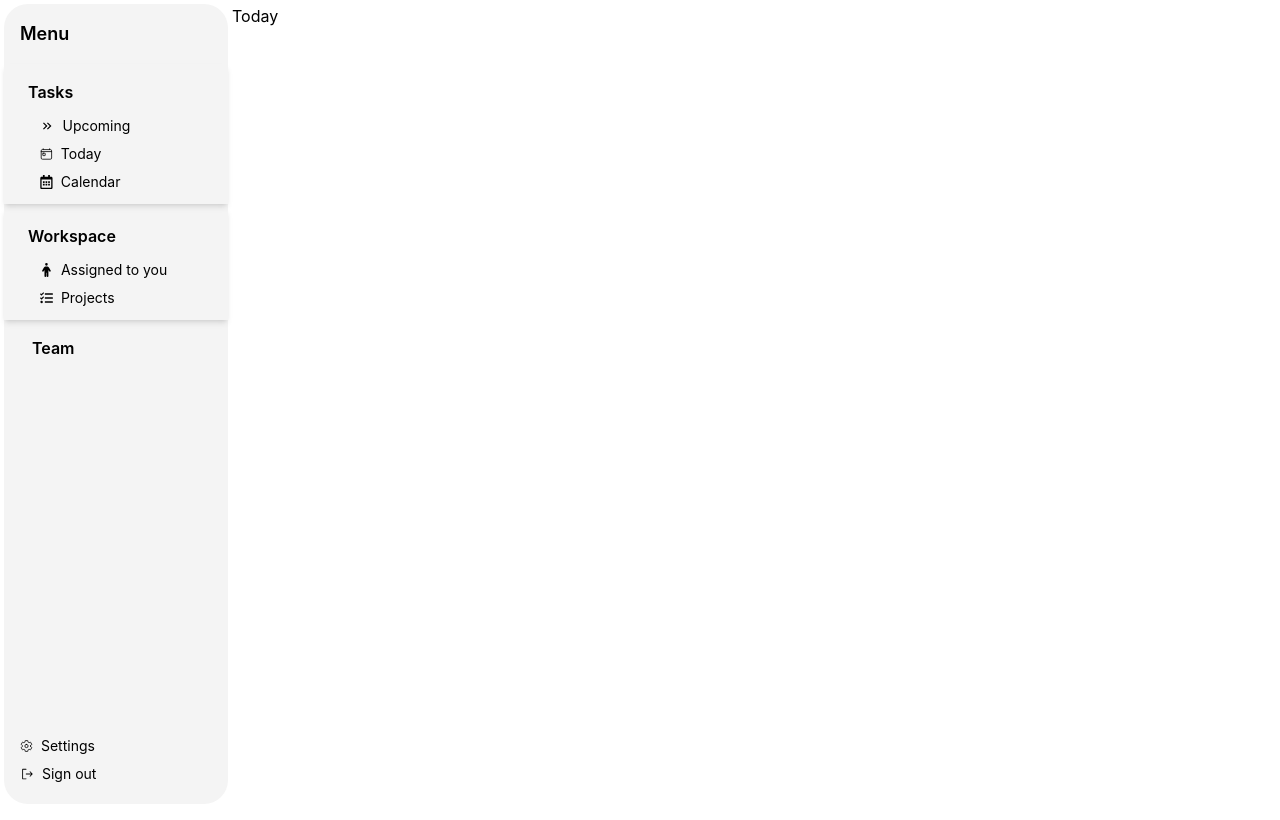
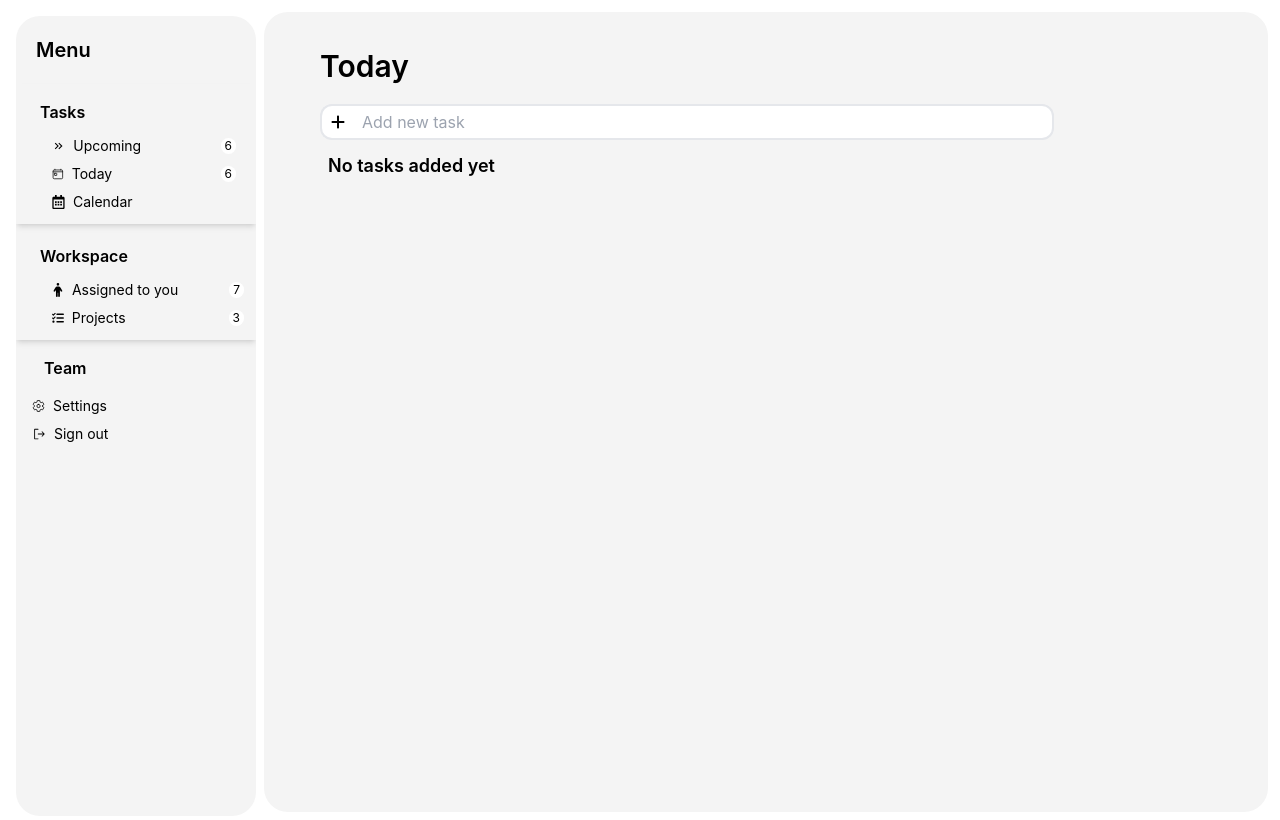
Before and after one commit to CaptGuto/taskmanagement-system-front-end-reactjs, a React (Create React App) app: page /today in a window 1280 px wide. Shown: the top 820 px of the page. Built offline with nearby package versions, Linux system fonts and the light colour scheme.

Commit message:
Built the home and today page, fixed some bugs with login, and sidebar

```diff
--- a/src/components/Sidebar.js
+++ b/src/components/Sidebar.js
@@ -1,5 +1,5 @@
 import { useState } from "react";
-import { NavLink } from "react-router-dom";
+import { Link, NavLink } from "react-router-dom";
 import EditTeam from "./Modals/EditTeam";
 //icons
 import { MdKeyboardDoubleArrowRight } from "react-icons/md";
@@ -28,54 +28,88 @@ function Sidebar() {
   }
 
   return (
-    <div className="relative">
-      <button onClick={toggleSidebar} className={`${isSidebarOpen? 'hidden' : 'block'} md:hidden p-2`}>
-            <FaBars size={24} />
+    <div className="relative p-1">
+      <button
+        onClick={toggleSidebar}
+        className={`p-1 sm:p-2 md:hidden block ${isSidebarOpen ? "hidden" : "block"}`}
+      >
+        <FaBars className="text-[18] sm:text-[20]" />
       </button>
       <div
-        className={`w-56 bg-[#f4f4f4] rounded-3xl text-black min-h-screen transition-transform duration-300 md:static md:transform-none ${isSidebarOpen ? "translate-x-0" : "-translate-x-full"
-          } md:block`}
+        className={`fixed top-0 left-0 w-full max-w-56 lg:min-w-60 bg-[#f4f4f4] rounded-3xl text-black min-h-screen transition-transform duration-100 transform overflow-y-auto ${isSidebarOpen ? "translate-x-0" : "-translate-x-full"} md:translate-x-0 md:static md:block flex flex-col justify-between z-50`}
       >
-        <div className="flex items-center justify-between p-4">
-          <h1 className="text-lg font-semibold">Menu</h1>
+        {/* Top Section */}
+        <div className="flex flex-col flex-grow">
+          <div className="flex items-center justify-between p-5">
+            <Link to={"/home"} className="text-lg md:text-xl font-semibold">
+              Menu
+            </Link>
             <button onClick={toggleSidebar} className="md:hidden">
               <FaBars size={24} />
             </button>
           </div>
+
           <div className="shadow-md mb-1 p-2">
             <button className="w-full px-4 py-2 text-left text-base font-semibold">
               Tasks
             </button>
             <div className="pl-6 flex flex-col pr-2">
-            <NavLink to={'/upcoming'} className="flex items-center hover:bg-gray-300 rounded-md px-1">
+              <NavLink
+                to={"/upcoming"}
+                className="flex items-center hover:bg-gray-300 rounded-md px-1"
+              >
                 <MdKeyboardDoubleArrowRight />
-              <div className="w-full px-2 py-1 text-left  text-sm ">Upcoming</div>
+                <div className="w-full px-2 py-1 text-left text-sm">
+                  Upcoming
+                </div>
+                <span className="bg-white rounded-full px-1 text-xs">6</span>
               </NavLink>
 
-            <NavLink to={'/today'} className="flex items-center hover:bg-gray-300 rounded-md px-1">
+              <NavLink
+                to={"/today"}
+                className="flex items-center hover:bg-gray-300 rounded-md px-1"
+              >
                 <IoTodayOutline className="text-sm" />
-              <div className="w-full px-2 py-1 text-left  text-sm ">Today</div>
+                <div className="w-full px-2 py-1 text-left text-sm">Today</div>
+                <span className="bg-white rounded-full px-1 text-xs">6</span>
               </NavLink>
 
-            <NavLink to={'/calendar'} className="flex items-center hover:bg-gray-300 rounded-md px-1">
+              <NavLink
+                to={"/calendar"}
+                className="flex items-center hover:bg-gray-300 rounded-md px-1"
+              >
                 <FaRegCalendarAlt className="text-sm" />
-              <div className="w-full px-2 py-1 text-left  text-sm ">Calendar</div>
+                <div className="w-full px-2 py-1 text-left text-sm">
+                  Calendar
+                </div>
               </NavLink>
             </div>
           </div>
 
           <div className="shadow-md mb-1 p-2">
-          <button className="w-full px-4 py-2 text-left  font-semibold text-base">
+            <button className="w-full px-4 py-2 text-left font-semibold text-base">
               Workspace
             </button>
-          <div className="pl-6  flex flex-col">
-            <NavLink to={'/assigned'} className="flex items-center hover:bg-gray-300 rounded-md px-1">
+            <div className="pl-6 flex flex-col">
+              <NavLink
+                to={"/assigned"}
+                className="flex items-center hover:bg-gray-300 rounded-md px-1"
+              >
                 <FaPerson className="text-sm" />
-              <div className="w-full px-2 py-1 text-left  text-sm ">Assigned to you</div>
+                <div className="w-full px-2 py-1 text-left text-sm">
+                  Assigned to you
+                </div>
+                <span className="bg-white rounded-full px-1 text-xs">7</span>
               </NavLink>
-            <NavLink to={'/projects'} className="flex items-center hover:bg-gray-300 rounded-md px-1">
+              <NavLink
+                to={"/projects"}
+                className="flex items-center hover:bg-gray-300 rounded-md px-1"
+              >
                 <FaTasks className="text-sm" />
-              <div className="w-full px-2 py-1 text-left  text-sm ">Projects</div>
+                <div className="w-full px-2 py-1 text-left text-sm">
+                  Projects
+                </div>
+                <span className="bg-white rounded-full px-1 text-xs">3</span>
               </NavLink>
             </div>
           </div>
@@ -88,15 +122,26 @@ function Sidebar() {
               Team
             </button>
             {openParent3 && (
-            <div className="pl-6 flex flex-col ">
-              <button onClick={handleToggleModalPopup} className="w-full px-4 py-1 text-left hover:bg-gray-300 rounded-md text-sm flex items-center gap-2"><FaPlus className="text-sm"/>Add Team</button>
+              <div className="pl-6 flex flex-col">
+                <button
+                  onClick={handleToggleModalPopup}
+                  className="w-full px-4 py-1 text-left hover:bg-gray-300 rounded-md text-sm flex items-center gap-2"
+                >
+                  <FaPlus className="text-sm" />
+                  Add Team
+                </button>
               </div>
             )}
           </div>
           {showModalPopup && <EditTeam onClose={onClose} />}
+        </div>
 
-        <div className="absolute bottom-4 w-full">
-          <NavLink to={'/settings'} className="flex items-center hover:bg-gray-300 rounded-md px-4">
+        {/* Bottom Section */}
+        <div className="flex flex-col mt-auto">
+          <NavLink
+            to={"/settings"}
+            className="flex items-center hover:bg-gray-300 rounded-md px-4"
+          >
             <IoSettingsOutline className="text-sm" />
             <div className="w-full px-2 py-1 text-left text-sm">Settings</div>
           </NavLink>
--- a/src/pages/Layout.js
+++ b/src/pages/Layout.js
@@ -3,9 +3,9 @@ import Sidebar from '../components/Sidebar';
 
 const Layout = () => {
   return (
-    <div className="flex m-1 gap-1">
+    <div className="flex m-2 gap-1 lg:m-3">
       <Sidebar />
-      <div>
+      <div className='flex-1'>
         <Outlet />
       </div>
     </div>
--- a/src/pages/protected-pages/Home.js
+++ b/src/pages/protected-pages/Home.js
@@ -1,9 +1,14 @@
 import React from 'react'
+import { Link } from 'react-router-dom'
 
 function Home() {
   return (
-    <div>
-      Home
+    <div className='p-1 bg-[#f4f4f4] rounded-3xl text-black min-h-screen w-full flex items-center sm:p-5 md:p-20 lg:px-40 lg:py-10 flex-col'>
+      <h1 className='text-xl md:text-2xl lg:text-4xl font-semibold text-center my-4'>Welcome to Task Manager</h1>
+      <span className='text-sm font-semibold text-center'>
+      A Task Manager app is a simple, user-friendly digital tool designed to help individuals and teams organize tasks and manage their daily activities efficiently. Users can create, edit, and prioritize tasks, set deadlines or reminders and categorize items all within an intuitive and accessible interface. These apps are essential for improving productivity, reducing stress, and ensuring that important responsibilities are not forgotten.
+      </span>
+      <Link to={'/today'} className='bg-gradient-to-r from-[#28A745] via-[#8ac543] to-[#88e488] p-2 w-full rounded-lg text-white text-md font-semibold sm:text-base md:text-lg disabled: bg-green-50 mt-4 hover:bg-gradient-to-r hover:from-[#1b7e32] hover:to-[#8AC543] transition-all disabled:bg-gray-600 block text-center max-w-64'>Go to tasks</Link>
     </div>
   )
 }
--- a/src/pages/protected-pages/Todays.js
+++ b/src/pages/protected-pages/Todays.js
@@ -1,11 +1,158 @@
-import React from 'react'
+import { zodResolver } from '@hookform/resolvers/zod';
+import React, { useEffect, useRef, useState } from 'react';
+import { useForm } from 'react-hook-form';
+import { FaPlus } from 'react-icons/fa6';
+import { useDispatch, useSelector } from 'react-redux';
+import { z } from 'zod';
+import { removeTasks, setTasks, setTasksForDnd, toggleFinished } from '../../store/slices/todayTasks';
+import { ImCheckboxUnchecked, ImCheckboxChecked } from "react-icons/im";
+import { DragDropContext, Droppable, Draggable } from 'react-beautiful-dnd';
+
+
+const taskSchema = z.object({
+  task: z.string().max(500, "Word limit").min(1, '*')
+});
 
 function Todays() {
+  const { register, handleSubmit, formState: { errors, isSubmitting }, reset } = useForm({ resolver: zodResolver(taskSchema) });
+  const tasks = useSelector((state) => state.task.value);
+  const dispatch = useDispatch();
+  const [contextMenu, setContextMenu] = useState(null);
+  const contextMenuRef = useRef(null);
+
+  useEffect(() => {
+    const handleClickOutside = (event) => {
+      if (contextMenuRef.current && !contextMenuRef.current.contains(event.target)) {
+        handleClose();
+      }
+    };
+
+    document.addEventListener('mousedown', handleClickOutside);
+    return () => {
+      document.removeEventListener('mousedown', handleClickOutside);
+    };
+  }, []);
+
+  async function onSubmit(data) {
+    try {
+      //console.log(data);
+      const newTask = { id: `${Date.now()}`, content: data.task, checked: false };
+      dispatch(setTasks(newTask));
+      reset();
+      //send a post request here too or implement useEffect function that triggers every time when the task is updated in any way
+    } catch (error) {
+      console.log(error);
+    }
+  }
+
+  const onDragEnd = (result) => {
+    const { destination, source, draggableId } = result;
+
+    if (!destination) return;
+
+    if (destination.index === source.index) return;
+
+    const updatedTasks = Array.from(tasks);
+    const [movedTask] = updatedTasks.splice(source.index, 1);
+    updatedTasks.splice(destination.index, 0, { ...movedTask, id: draggableId });
+
+    dispatch(setTasksForDnd(updatedTasks));
+    //send a post to the server here also
+  };
+
+  const handleContextMenu = (event, index) => {
+    event.preventDefault();
+    setContextMenu({
+      mouseX: event.clientX - 2,
+      mouseY: event.clientY - 4,
+      taskIndex: index,
+    });
+  };
+
+  const handleClose = () => {
+    setContextMenu(null);
+  };
+
+  const handleDelete = () => {
+    if (contextMenu && contextMenu.taskIndex !== undefined) {
+      const taskId = tasks[contextMenu.taskIndex].id;
+      dispatch(removeTasks(taskId));
+    }
+    handleClose();
+    // send a post request here too
+  };
+
+  const handleChecked = (index) => {
+    dispatch(toggleFinished(tasks[index].id));
+    // here too
+  };
+
   return (
-    <div>
-      Today
+    <div className='p-4 bg-[#f4f4f4] rounded-3xl text-black min-h-screen w-full flex flex-col'>
+      <div>
+        <h1 className='text-xl md:text-2xl lg:text-3xl font-semibold m-5 lg:mx-10'>Today</h1>
+        <form className='flex mx-3 md:mx-10' onSubmit={handleSubmit(onSubmit)}>
+          <button disabled={isSubmitting} className='border-l-2 border-y-2 border-gray-200 py-1 px-2 bg-white rounded-l-xl cursor-pointer' type='submit'>
+            <FaPlus />
+          </button>
+          <input
+            autoComplete='off'
+            className='w-full max-w-[700px] border-r-2 border-y-2 border-gray-200 py-1 px-2 rounded-r-xl focus:outline-none'
+            {...register('task')}
+            type='text'
+            alt='enter tasks'
+            placeholder='Add new task'
+            disabled={isSubmitting}
+          />
+        </form>
+        {errors.task && <p className="text-red-500 mx-10 mt-1">{errors.task.message}</p>}
+      </div>
+
+      <DragDropContext onDragEnd={onDragEnd}>
+        <Droppable droppableId="droppable">
+          {(provided) => (
+            <div
+              ref={provided.innerRef}
+              {...provided.droppableProps}
+              className='mt-3'
+            >
+              {tasks.length > 0 ? tasks.map((task, index) => (
+                <Draggable key={task.id} draggableId={task.id} index={index}>
+                  {(provided, snapshot) => (
+                    <div
+                      ref={provided.innerRef}
+                      {...provided.draggableProps}
+                      {...provided.dragHandleProps}
+                      onContextMenu={(event) => handleContextMenu(event, index)}
+                      className={`shadow-lg py-1 px-4 rounded-md m-1 relative cursor-pointer flex items-center gap-3 max-w-3xl mb-2 ${snapshot.isDragging ? 'bg-gray-50' : ''}`}
+                    >
+                      {task.checked ?
+                        <ImCheckboxChecked className='text-gray-800 bg-white' onClick={() => handleChecked(index)} /> :
+                        <ImCheckboxUnchecked className='text-gray-500' onClick={() => handleChecked(index)} />
+                      }
+                      {task.content}
+                    </div>
+                  )}
+                </Draggable>
+              )) : <p className='px-6 md:px-12 text-lg font-semibold'>No tasks added yet</p>}
+              {provided.placeholder}
+            </div>
+          )}
+        </Droppable>
+      </DragDropContext>
+
+      {contextMenu && (
+        <div
+          ref={contextMenuRef}
+          className="absolute bg-white border shadow-md rounded-md"
+          style={{ top: contextMenu.mouseY, left: contextMenu.mouseX }}
+          onClick={handleDelete}
+        >
+          <p className="px-4 py-1 text-red-500 hover:bg-gray-100 cursor-pointer z-20">Delete</p>
+        </div>
+      )}
     </div>
-  )
+  );
 }
 
-export default Todays
+export default Todays;
--- /dev/null
+++ b/src/store/slices/todayTasks.js
@@ -0,0 +1,32 @@
+import { createSlice } from "@reduxjs/toolkit";
+
+
+
+const initialState = {
+  value: [],
+}
+
+export const taskSlice = createSlice({
+  name: 'task',
+  initialState,
+  reducers: {
+    setTasks: (state, action) => {
+      state.value = [...state.value, action.payload];
+    },
+    setTasksForDnd: (state, action) => {
+      state.value = action.payload
+    },
+    removeTasks: (state, action) => {
+      state.value = state.value.filter(task => task.id !== action.payload);
+    },
+    toggleFinished: (state, action) => {
+      const task = state.value.find(task => task.id === action.payload);
+      if (task) {
+        task.checked = !task.checked;
+      }
+    }
+  }
+});
+
+export const { setTasks, removeTasks, toggleFinished, setTasksForDnd } = taskSlice.actions;
+export default taskSlice.reducer;
```
Also changed, not shown: src/store/store.js (+6 -4 lines), src/pages/Login.js (line endings or trailing spaces). Lines whose indentation alone changed are shown as unchanged.
